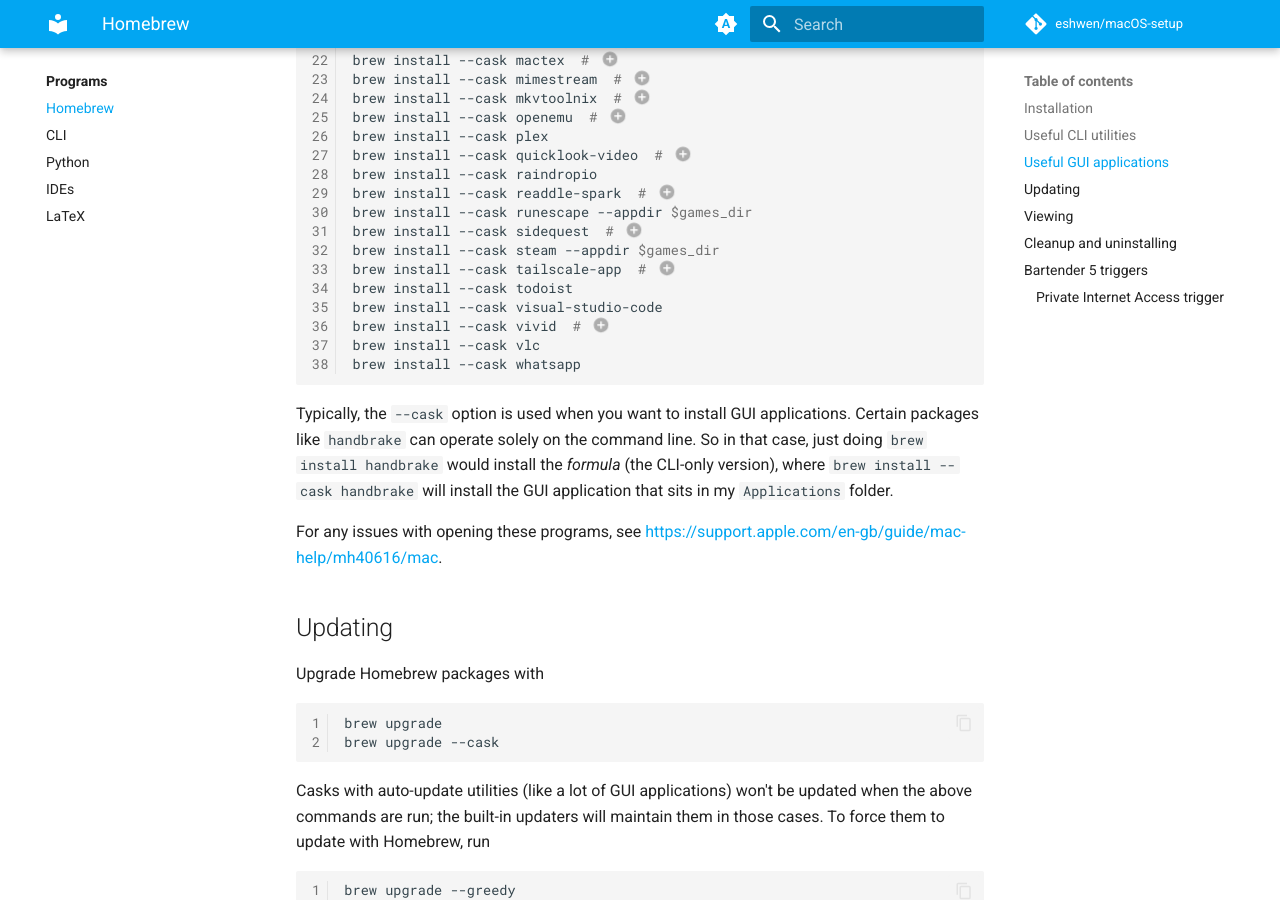
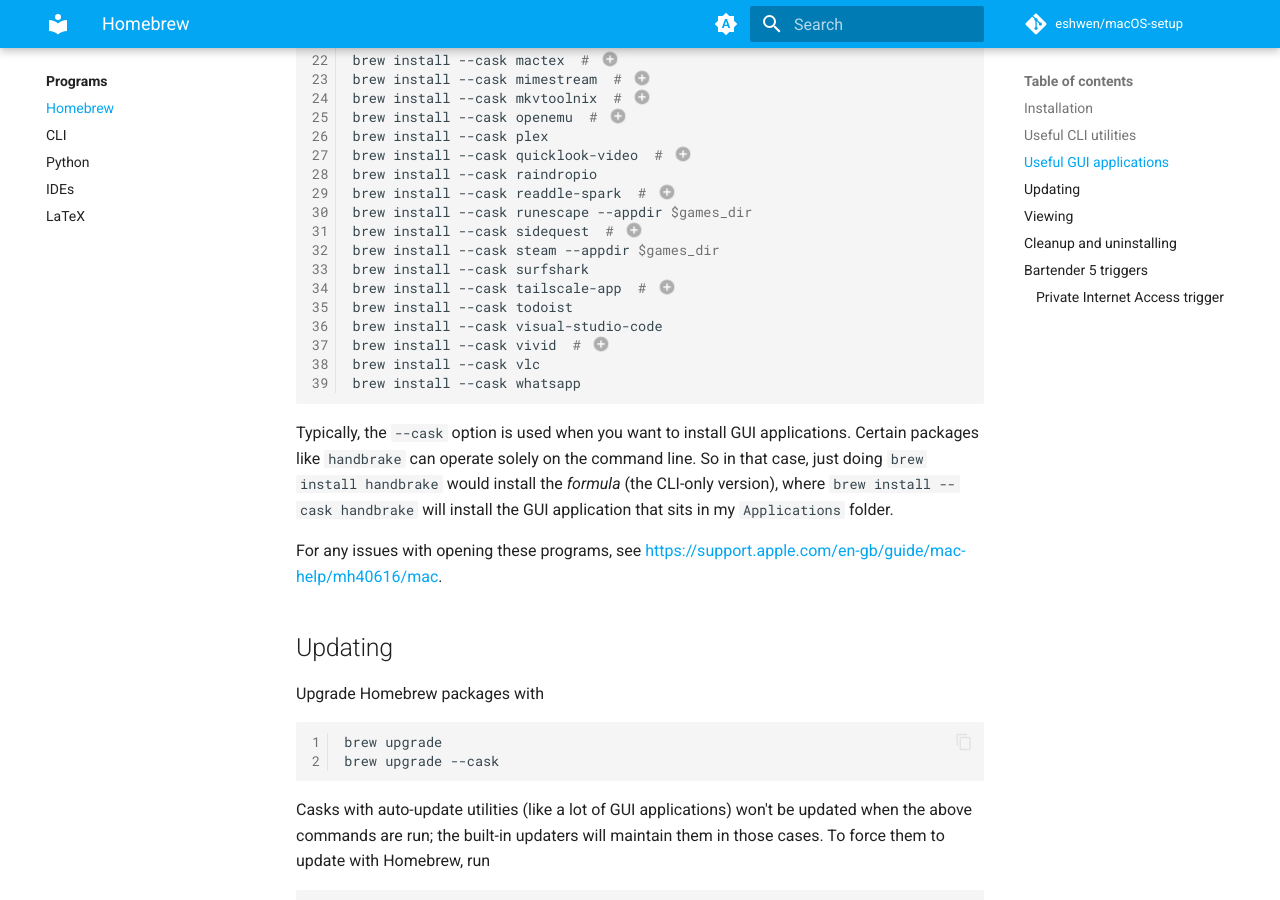
Before and after one commit to eshwen/macOS-setup, an MkDocs documentation site: the page built from docs/programs/homebrew.md, in a window 1280 px wide and 900 px high, scrolled down 1399 px. Built offline with MkDocs 1.6.1 and Material for MkDocs 9.7.7, drawn with Linux system fonts in a browser that asks for light colours; comment, search, counter and statistics services are not loaded; the version menu is left out.

Commit message:
Add Surfshark installation command to Homebrew

```diff
--- a/docs/programs/homebrew.md
+++ b/docs/programs/homebrew.md
@@ -82,6 +82,7 @@
 brew install --cask runescape --appdir $games_dir
 brew install --cask sidequest  # (16)
 brew install --cask steam --appdir $games_dir
+brew install --cask surfshark
 brew install --cask tailscale-app  # (18)
 brew install --cask todoist
 brew install --cask visual-studio-code
```
